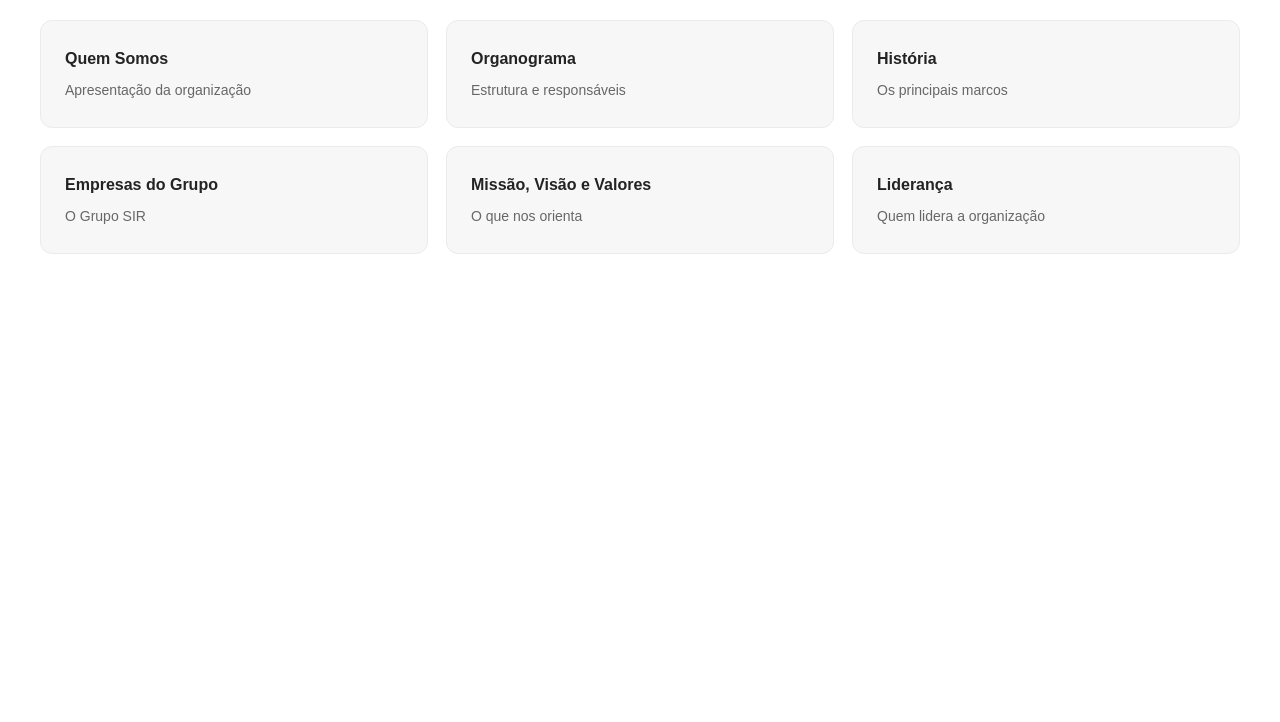
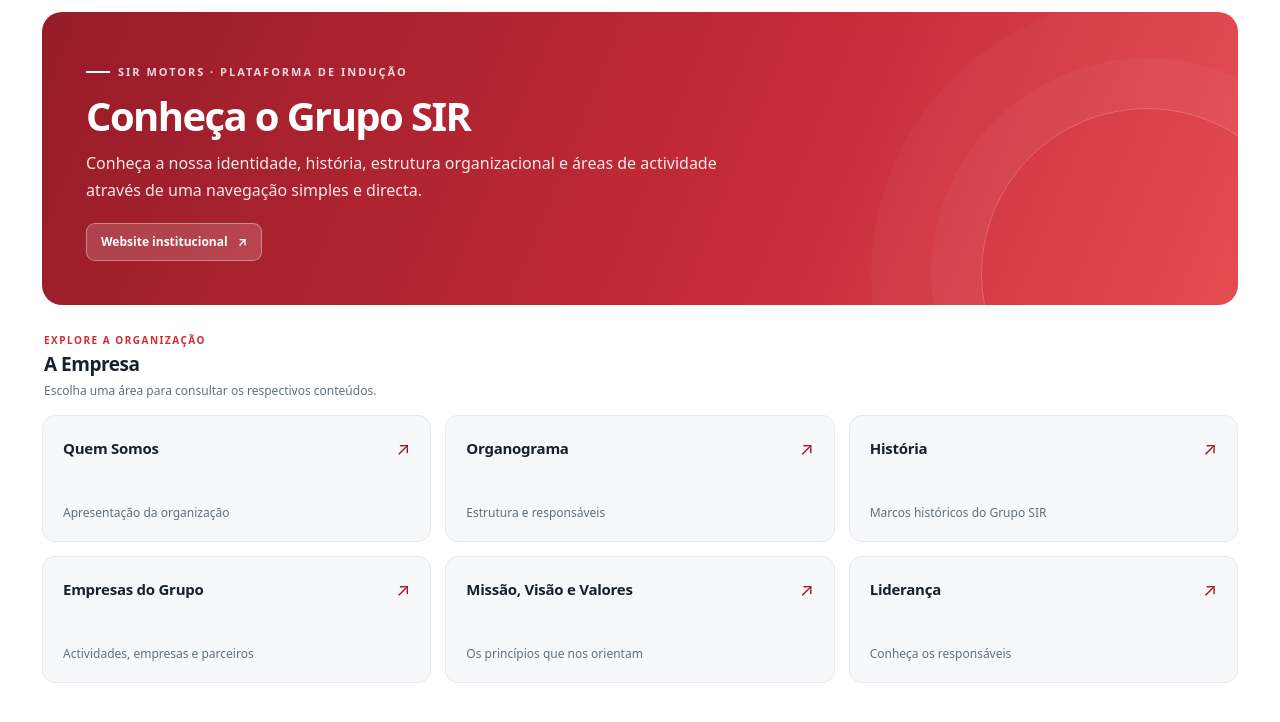
Before and after one commit to sirmotors4-questionarios/sir-inducao-cards, a plain HTML site: page index.html in a window 1280 px wide. Drawn offline with Linux system fonts and the light colour scheme.

Commit message:
Melhorar portal empresarial A Empresa com hero institucional e cartões hover

```diff
--- a/index.html
+++ b/index.html
@@ -1,32 +1,63 @@
 <!doctype html>
 <html lang="pt">
 <head>
-<meta charset="utf-8">
-<meta name="viewport" content="width=device-width,initial-scale=1">
+<meta charset="utf-8"><meta name="viewport" content="width=device-width,initial-scale=1">
 <meta name="color-scheme" content="light">
-<title>SIR Motors — A Empresa</title>
+<meta name="description" content="Conheça o Grupo SIR, a sua história, organização e empresas.">
+<title>Grupo SIR — A Empresa</title>
 <style>
-:root{--sir-red:#ed3237;--surface:#f7f7f7;--text:#232323;--muted:#676767}
+:root{--red:#d62832;--red-dark:#a71926;--ink:#18212b;--muted:#62707b;--stroke:#e6e9ed;--paper:#fff;--soft:#f7f8fa}
 *{box-sizing:border-box}
-body{margin:0;padding:20px 8px;background:transparent;color:var(--text);font:15px/1.5 Arial,Helvetica,sans-serif}
-nav{max-width:1200px;margin:auto;display:grid;grid-template-columns:repeat(3,minmax(0,1fr));gap:18px}
-a.card{min-height:108px;display:flex;flex-direction:column;justify-content:center;gap:9px;padding:21px 24px;background:var(--surface);border:1px solid #ebebeb;border-radius:12px;text-decoration:none;color:var(--text);transition:background .25s ease,border-color .25s ease,box-shadow .25s ease,transform .25s ease}
-a.card strong{font-size:16px;font-weight:650}a.card span{color:var(--muted);font-size:14px}
-a.card:focus-visible{outline:3px solid var(--sir-red);outline-offset:3px}
-@media(hover:hover) and (pointer:fine){a.card:hover{background:rgba(237,50,55,.1);border-color:rgba(237,50,55,.5);box-shadow:0 5px 16px rgba(122,25,28,.08);transform:translateY(-2px)}}
-@media(max-width:760px){nav{grid-template-columns:repeat(2,minmax(0,1fr))}}
-@media(max-width:520px){nav{grid-template-columns:1fr}body{padding:12px 4px}a.card{min-height:90px}}
-@media(prefers-reduced-motion:reduce){a.card{transition:none}}
+html{scroll-behavior:smooth}
+body{margin:0;background:#fff;color:var(--ink);font:15px/1.5 system-ui,-apple-system,"Segoe UI",Arial,sans-serif;-webkit-font-smoothing:antialiased}
+.wrapper{max-width:1220px;margin:auto;padding:12px 12px 20px}
+.hero{position:relative;overflow:hidden;border-radius:20px;background:linear-gradient(112deg,#961c29 0%,#c42a37 58%,#e54c50 100%);color:#fff;padding:clamp(24px,4vw,44px);min-height:210px;display:flex;align-items:center}
+.hero:after{content:"";position:absolute;right:-75px;bottom:-135px;border:1px solid rgba(255,255,255,.23);width:330px;height:330px;border-radius:50%;box-shadow:0 0 0 50px rgba(255,255,255,.035),0 0 0 110px rgba(255,255,255,.025);pointer-events:none}
+.hero-content{position:relative;z-index:1;max-width:850px}
+.eyebrow{display:inline-flex;align-items:center;gap:8px;font-size:11px;font-weight:750;letter-spacing:.18em;text-transform:uppercase;color:rgba(255,255,255,.83)}
+.eyebrow:before{content:"";width:24px;height:2px;background:#fff}
+h1{font-size:clamp(25px,3.2vw,40px);font-weight:780;letter-spacing:-.04em;line-height:1.1;margin:14px 0 12px}
+.hero p{font-size:clamp(13px,1.35vw,16px);line-height:1.65;color:rgba(255,255,255,.90);margin:0;max-width:640px}
+.hero-link{margin-top:20px;display:inline-flex;align-items:center;gap:10px;padding:9px 14px;background:rgba(255,255,255,.16);border:1px solid rgba(255,255,255,.35);border-radius:9px;color:#fff;text-decoration:none;font-size:12px;font-weight:650}
+.hero-link:hover{background:rgba(255,255,255,.25)}
+.sectionhead{display:flex;gap:16px;justify-content:space-between;align-items:end;margin:28px 2px 15px}
+.sectionhead h2{font-size:19px;line-height:1.2;font-weight:750;letter-spacing:-.025em;margin:0}
+.sectionhead p{font-size:12px;color:var(--muted);margin:6px 0 0}
+.kicker{font-size:10px;letter-spacing:.15em;font-weight:800;color:var(--red);text-transform:uppercase;margin:0 0 5px}
+.grid{display:grid;grid-template-columns:repeat(3,minmax(0,1fr));gap:14px}
+.card{min-height:127px;display:flex;flex-direction:column;justify-content:space-between;background:var(--soft);color:var(--ink);border:1px solid var(--stroke);border-radius:13px;padding:19px 20px;text-decoration:none;transition:background-color .25s ease,border-color .25s ease,box-shadow .25s ease,transform .25s ease;outline-offset:3px}
+.card-top{display:flex;gap:12px;align-items:center;justify-content:space-between}
+.card-label{font-weight:740;font-size:15px;letter-spacing:-.017em;line-height:1.3}
+.arrow{font-size:18px;color:var(--red-dark);font-weight:400;transition:transform .25s ease;flex:none}
+.card-sub{font-size:12px;color:var(--muted);margin-top:14px}
+.card:focus-visible{outline:3px solid var(--red)}
+@media(hover:hover) and (pointer:fine){.card:hover{background:rgba(214,40,50,.105);border-color:rgba(214,40,50,.48);box-shadow:0 8px 24px rgba(111,23,31,.10);transform:translateY(-3px)}.card:hover .arrow{transform:translateX(4px)}}
+@media(max-width:770px){.grid{grid-template-columns:repeat(2,minmax(0,1fr))}.hero{min-height:190px}}
+@media(max-width:480px){.wrapper{padding:8px}.grid{grid-template-columns:1fr;gap:10px}.hero{padding:24px;min-height:auto;border-radius:15px}.card{min-height:100px}.sectionhead{margin-top:22px}}
+@media(prefers-reduced-motion:reduce){*,*:after{scroll-behavior:auto!important;transition:none!important}}
 </style>
 </head>
 <body>
-<nav aria-label="Navegação da secção A Empresa">
-<a class="card" href="https://app.notion.com/p/3f240ace18298116b222d669f1dd7a4b" target="_blank" rel="noopener noreferrer"><strong>Quem Somos</strong><span>Apresentação da organização</span></a>
-<a class="card" href="https://app.notion.com/p/3f240ace182981e190bac72cde8b5f58" target="_blank" rel="noopener noreferrer"><strong>Organograma</strong><span>Estrutura e responsáveis</span></a>
-<a class="card" href="https://app.notion.com/p/3f240ace1829818d9153f9d4c16d159a" target="_blank" rel="noopener noreferrer"><strong>História</strong><span>Os principais marcos</span></a>
-<a class="card" href="https://app.notion.com/p/3f240ace18298183a977f9db53469a0b" target="_blank" rel="noopener noreferrer"><strong>Empresas do Grupo</strong><span>O Grupo SIR</span></a>
-<a class="card" href="https://app.notion.com/p/3f240ace182981119fe2eb4ca0406f84" target="_blank" rel="noopener noreferrer"><strong>Missão, Visão e Valores</strong><span>O que nos orienta</span></a>
-<a class="card" href="https://app.notion.com/p/3f240ace18298104a9aceb12191f5f37" target="_blank" rel="noopener noreferrer"><strong>Liderança</strong><span>Quem lidera a organização</span></a>
+<main class="wrapper">
+<section class="hero" aria-label="Apresentação Grupo SIR">
+<div class="hero-content">
+<div class="eyebrow">SIR Motors · Plataforma de Indução</div>
+<h1>Conheça o Grupo SIR</h1>
+<p>Conheça a nossa identidade, história, estrutura organizacional e áreas de actividade através de uma navegação simples e directa.</p>
+<a class="hero-link" href="https://sirmotors.com/" target="_blank" rel="noopener noreferrer">Website institucional <span aria-hidden="true">↗</span></a>
+</div>
+</section>
+<section aria-labelledby="explore-title">
+<div class="sectionhead"><div><div class="kicker">Explore a organização</div><h2 id="explore-title">A Empresa</h2><p>Escolha uma área para consultar os respectivos conteúdos.</p></div></div>
+<nav class="grid" aria-label="Secções A Empresa">
+<a class="card" href="https://app.notion.com/p/3f240ace18298116b222d669f1dd7a4b" target="_blank" rel="noopener noreferrer"><div class="card-top"><span class="card-label">Quem Somos</span><span class="arrow" aria-hidden="true">↗</span></div><span class="card-sub">Apresentação da organização</span></a>
+<a class="card" href="https://app.notion.com/p/3f240ace182981e190bac72cde8b5f58" target="_blank" rel="noopener noreferrer"><div class="card-top"><span class="card-label">Organograma</span><span class="arrow" aria-hidden="true">↗</span></div><span class="card-sub">Estrutura e responsáveis</span></a>
+<a class="card" href="https://app.notion.com/p/3f240ace1829818d9153f9d4c16d159a" target="_blank" rel="noopener noreferrer"><div class="card-top"><span class="card-label">História</span><span class="arrow" aria-hidden="true">↗</span></div><span class="card-sub">Marcos históricos do Grupo SIR</span></a>
+<a class="card" href="https://app.notion.com/p/3f240ace18298183a977f9db53469a0b" target="_blank" rel="noopener noreferrer"><div class="card-top"><span class="card-label">Empresas do Grupo</span><span class="arrow" aria-hidden="true">↗</span></div><span class="card-sub">Actividades, empresas e parceiros</span></a>
+<a class="card" href="https://app.notion.com/p/3f240ace182981119fe2eb4ca0406f84" target="_blank" rel="noopener noreferrer"><div class="card-top"><span class="card-label">Missão, Visão e Valores</span><span class="arrow" aria-hidden="true">↗</span></div><span class="card-sub">Os princípios que nos orientam</span></a>
+<a class="card" href="https://app.notion.com/p/3f240ace18298104a9aceb12191f5f37" target="_blank" rel="noopener noreferrer"><div class="card-top"><span class="card-label">Liderança</span><span class="arrow" aria-hidden="true">↗</span></div><span class="card-sub">Conheça os responsáveis</span></a>
 </nav>
+</section>
+</main>
 </body>
 </html>
```
